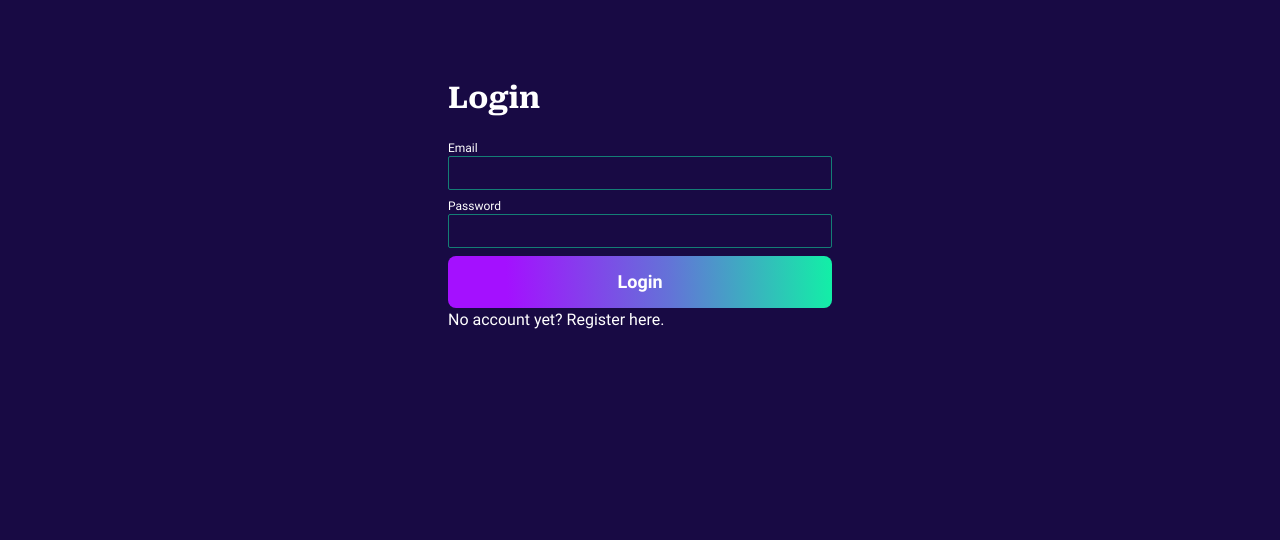
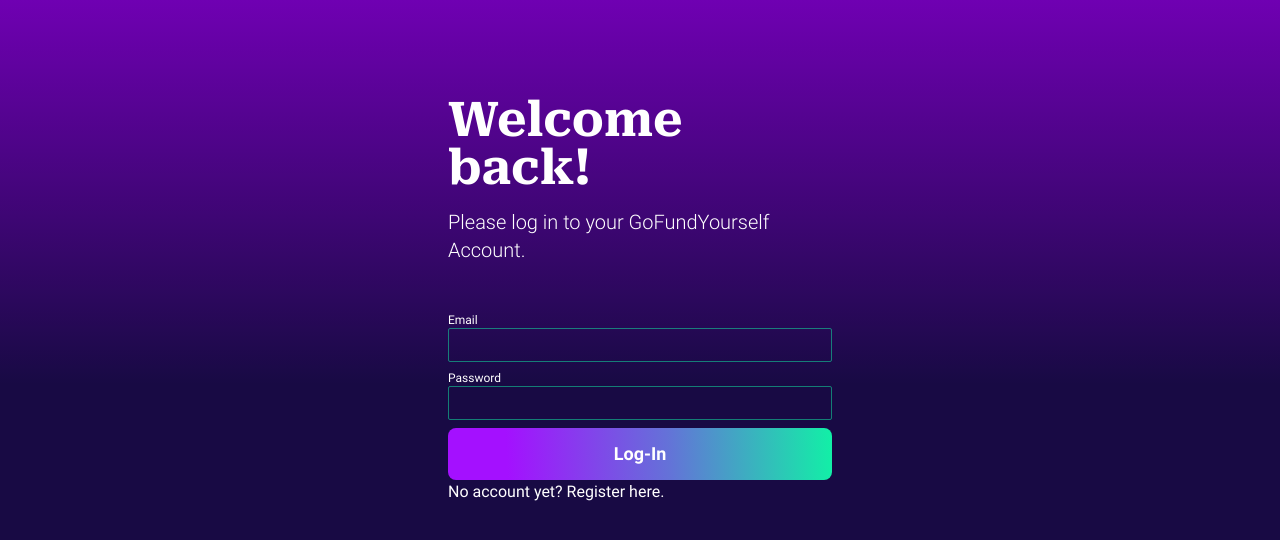
Before and after one commit to carlobeckmann2602/portfolio-tracker, a Next.js app in the folder web/: page /login in a window 1280 px wide. Shown: the top 540 px of the page. Built offline with nearby package versions, Linux system fonts and the light colour scheme.

Commit message:
Update page title component to match design spec

```diff
--- a/web/components/center-section.tsx
+++ b/web/components/center-section.tsx
@@ -5,5 +5,7 @@
  * using sensible values for horizontal padding and max width.
  */
 export function CenterSection({ children }: React.PropsWithChildren) {
-  return <div className="mx-auto px-6 box-content max-w-sm">{children}</div>;
+  return (
+    <div className="relative mx-auto px-6 box-content max-w-sm">{children}</div>
+  );
 }
--- a/web/components/page-heading.tsx
+++ b/web/components/page-heading.tsx
@@ -1,12 +1,20 @@
 import React from "react";
+import { CenterSection } from "./center-section";
 
-/**
- * Default heading for pages.
- */
-export function PageHeading({ children }: React.PropsWithChildren) {
+/** Default heading for pages. */
+export function PageHeading({
+  children,
+  description,
+}: React.PropsWithChildren<{ description?: string }>) {
   return (
-    <h1 className="my-6 text-2xl font-bold font-serif sm:mt-20 sm:text-3xl">
-      {children}
-    </h1>
+    <div className="relative pt-24 mb-12">
+      <div className="pointer-events-none absolute inset-x-0 top-0 h-96 bg-gradient-to-b from-back-offset to-back-offset/0" />
+      <CenterSection>
+        <h1 className="text-5xl font-bold font-serif">{children}</h1>
+        {description && (
+          <p className="mt-4 font-light text-xl">{description}</p>
+        )}
+      </CenterSection>
+    </div>
   );
 }
--- a/web/pages/login.tsx
+++ b/web/pages/login.tsx
@@ -12,9 +12,11 @@
 
   return (
     <>
-      <Helmet title="Login" />
+      <Helmet title="Log-In" />
+      <PageHeading description="Please log in to your GoFundYourself Account.">
+        Welcome back!
+      </PageHeading>
       <CenterSection>
-        <PageHeading>Login</PageHeading>
         <form
           onSubmit={async (event) => {
             event.preventDefault();
@@ -32,7 +34,7 @@
           <Input type="email" name="email" label="Email" />
           <Input type="password" name="password" label="Password" />
           <Button type="submit" look={3}>
-            Login
+            Log-In
           </Button>
         </form>
         <Link href="/register">No account yet? Register here.</Link>
--- a/web/pages/register.tsx
+++ b/web/pages/register.tsx
@@ -15,9 +15,11 @@
 
   return (
     <>
-      <Helmet title="User registration" />
+      <Helmet title="Registration" />
+      <PageHeading description="Please create an Account to join GoFundYourself.">
+        Welcome!
+      </PageHeading>
       <CenterSection>
-        <PageHeading>Register</PageHeading>
         <form
           onSubmit={(event) => {
             event.preventDefault();
```
